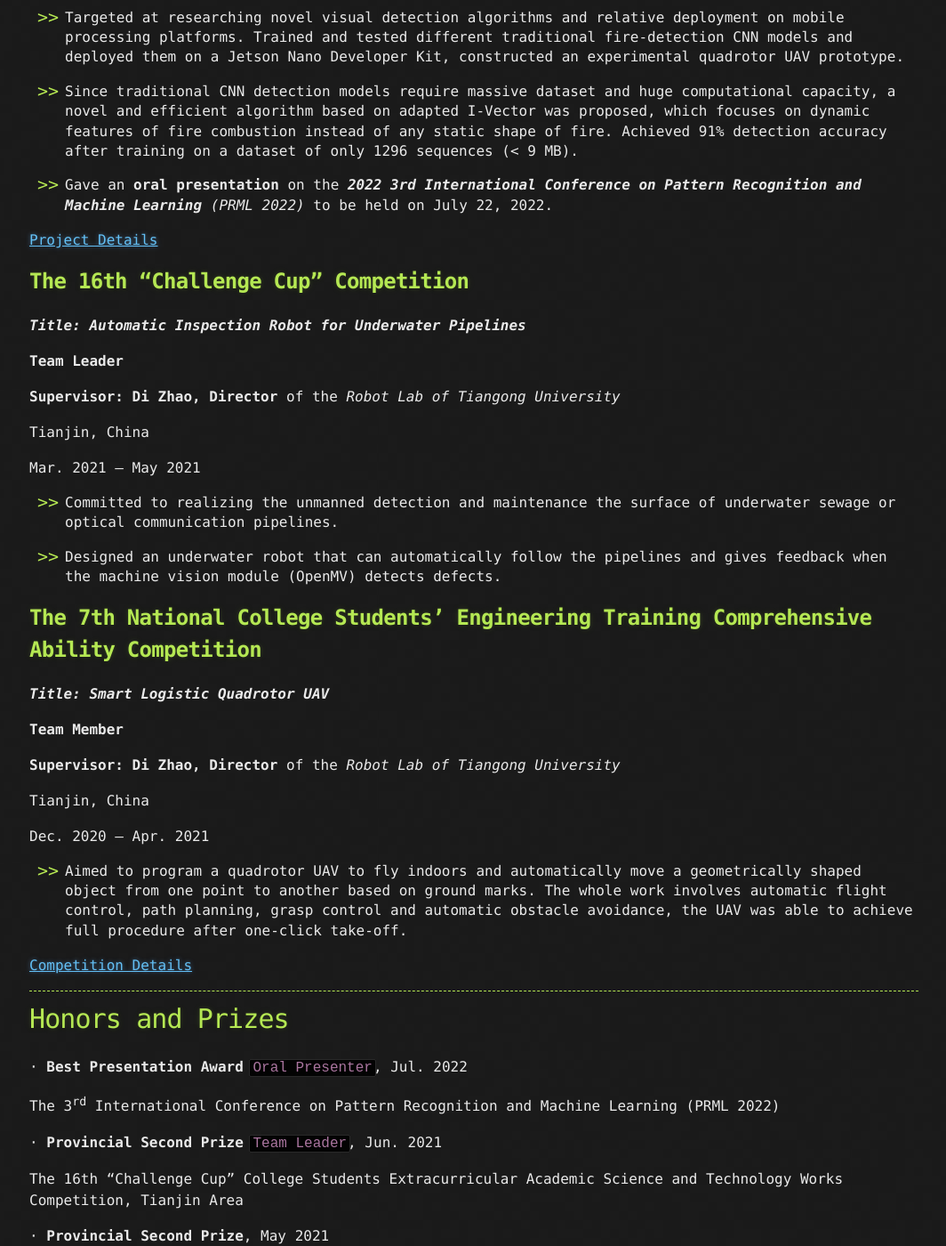
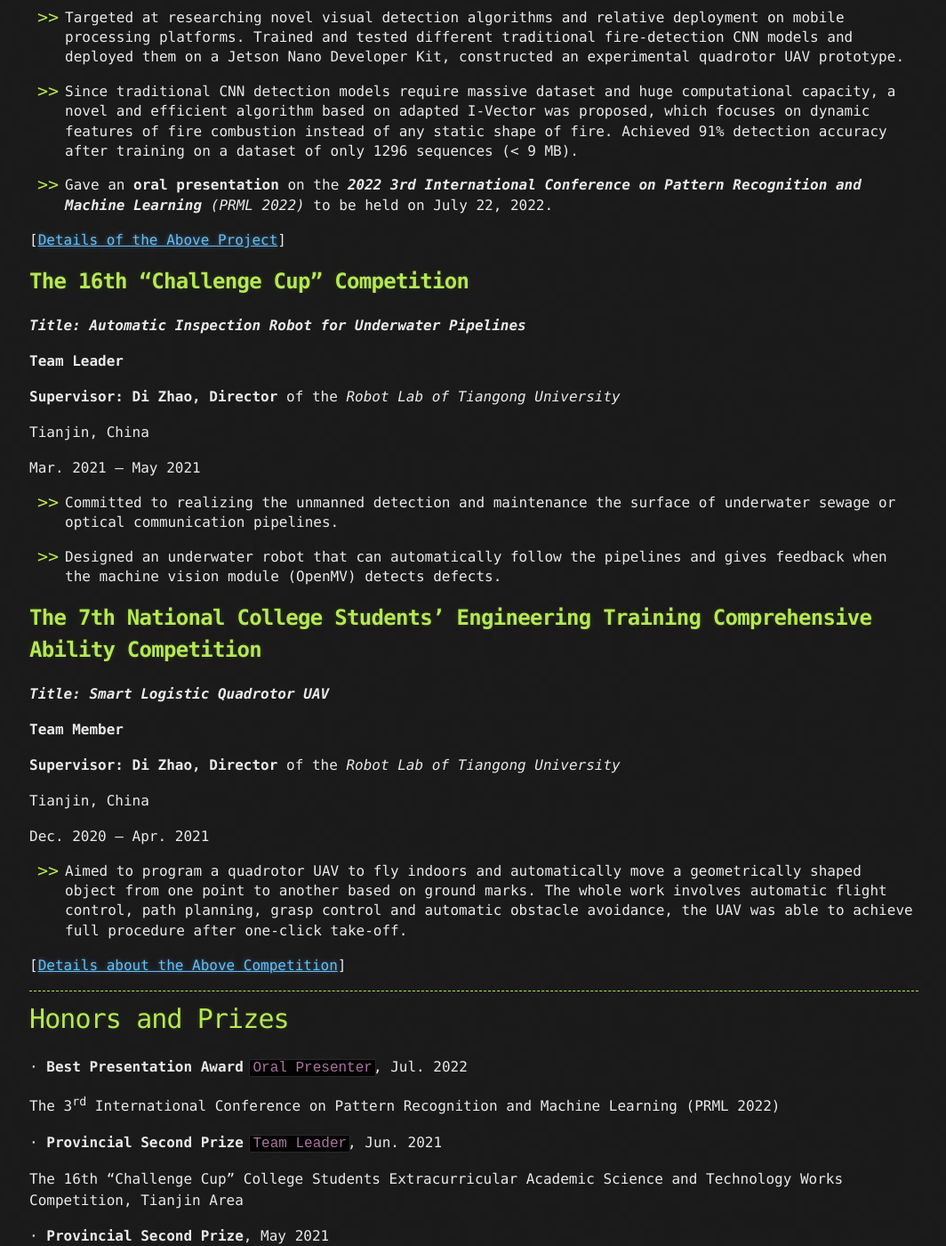
Before and after one commit to ReavenH/ReavenH.github.io, a Jekyll site: the page built from index.md, in a window 1280 px wide and 1400 px high, scrolled down 4882 px. Shown: the whole window at 89% size, without its empty margins (107-1171 px from the left). Built offline with Jekyll 4.4.1, drawn with Linux system fonts in a browser that asks for light colours.

Commit message:
upload a video, update the mainpage

```diff
--- a/index.md
+++ b/index.md
@@ -169,7 +169,7 @@ Mar. 2021 — May 2022
 
 - Gave an **oral presentation** on the ***2022 3rd International Conference on Pattern Recognition and Machine Learning*** *(PRML 2022)* to be held on July 22, 2022.
 
-[Project Details](./UAVProvincialProject.html)
+ [[Details of the Above Project](./UAVProvincialProject.html)]
 
 ## **The 16th "Challenge Cup" Competition**
 
@@ -201,7 +201,7 @@ Dec. 2020 — Apr. 2021
 
 - Aimed to program a quadrotor UAV to fly indoors and automatically move a geometrically shaped object from one point to another based on ground marks. The whole work involves automatic flight control, path planning, grasp control and automatic obstacle avoidance, the UAV was able to achieve full procedure after one-click take-off.
 
-[Competition Details](./UAVCompetition.html)
+[[Details about the Above Competition](./UAVCompetition.html)]
 
 -----
 
```
Also changed, not shown: 1 other file.
